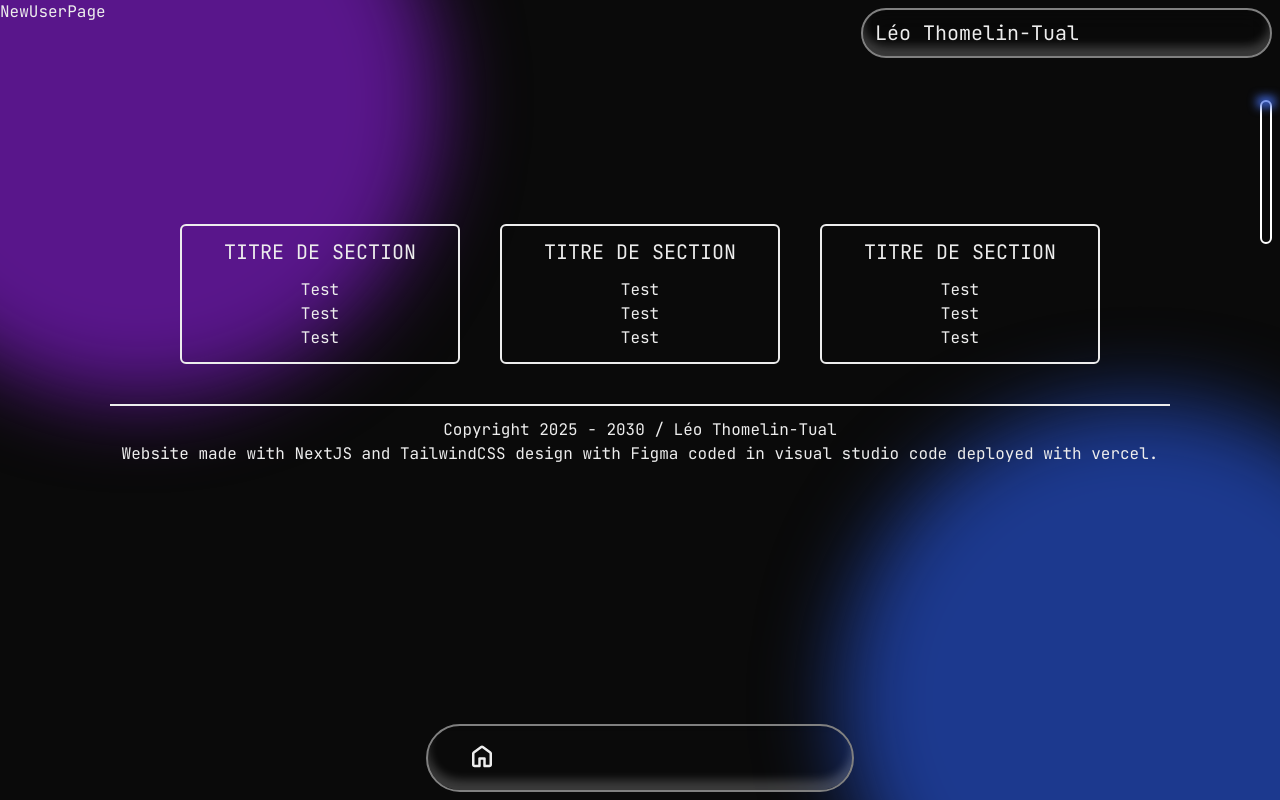
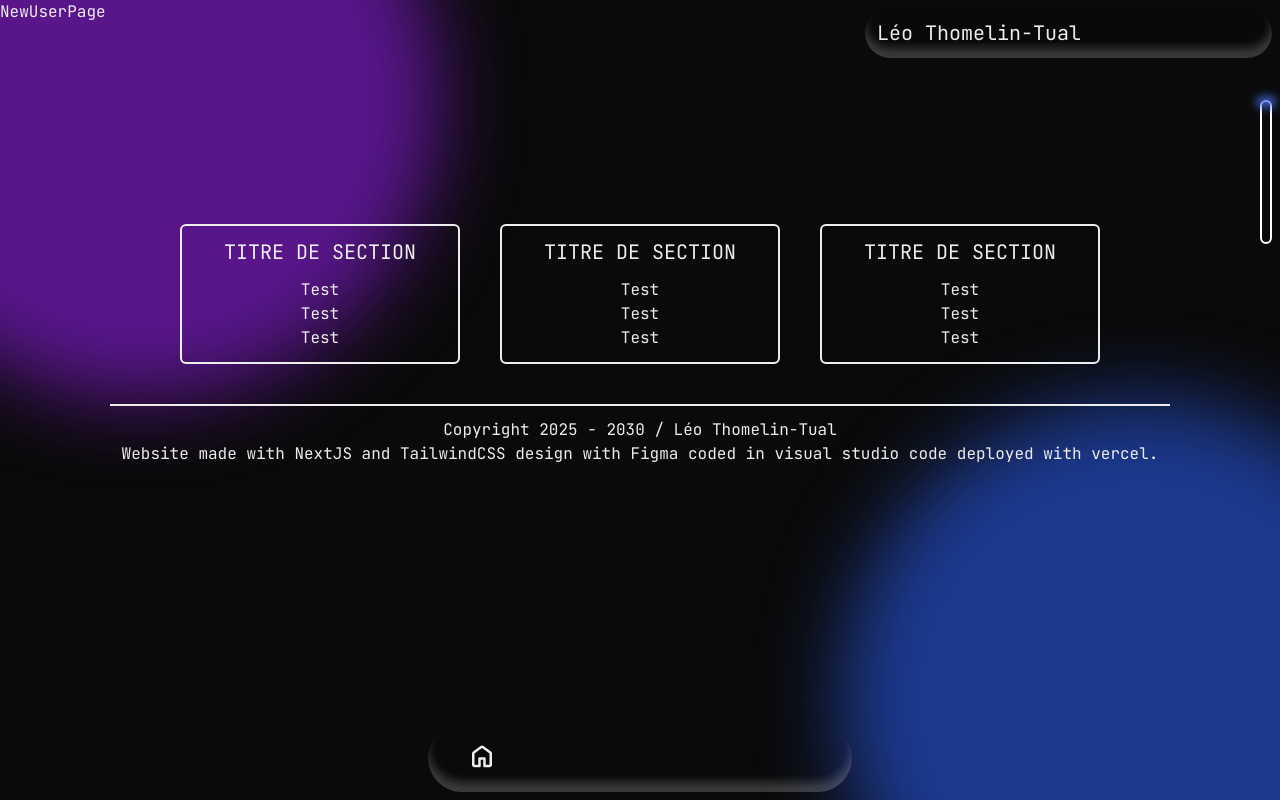
Before and after one commit to Leo-ThomelinTual/portfolio-app-v2, a Next.js app: page /skills/new in a window 1280 px wide. Built offline with nearby package versions, Linux system fonts and the light colour scheme; some icons are missing.

Commit message:
Ajoute du framework lucide-react. Rework navbar, topbar

```diff
--- a/app/components/Navbar/NavbarNew.tsx
+++ b/app/components/Navbar/NavbarNew.tsx
@@ -3,7 +3,7 @@ import { Icon } from "@iconify/react";
 
 const NavbarNew = () => {
   return (
-    <nav className="transition-h-border ease group/gap fixed inset-x-1/2 bottom-2 z-50 flex h-17 w-max -translate-x-1/2 justify-center overflow-hidden rounded-full border-2 border-(--color-border-muted) bg-(--background-transparency) shadow-[inset_0px_-10px_10px] shadow-white/20 backdrop-blur-xs duration-400 hover:h-20 hover:border-(--color-border)">
+    <nav className="transition-h-border ease group/gap fixed inset-x-1/2 bottom-2 z-50 flex h-17 w-max -translate-x-1/2 justify-center overflow-hidden rounded-full border-0 border-(--color-border-muted) bg-(--background-transparency) shadow-[inset_0px_-10px_10px] shadow-white/20 backdrop-blur-xs transition-shadow duration-400 hover:h-20 hover:border-(--color-border) hover:shadow-[inset_0px_0px_10px]">
       <div className="transition-gap ease flex items-center gap-0 px-5 duration-300 group-hover/gap:gap-5 md:gap-0">
         <Link
           href="/"
--- a/app/components/Topbar/Social.tsx
+++ b/app/components/Topbar/Social.tsx
@@ -9,21 +9,21 @@ const Social = () => {
         className="transition-scale ease duration-300 hover:scale-110"
         href="/"
       >
-        <Icon fontSize={25} icon="mdi:github" />
+        <Icon className="shrink-0" fontSize={25} icon="mdi:github" />
       </Link>
 
       <Link
         className="transition-scale ease duration-300 hover:scale-110"
         href="/"
       >
-        <Icon fontSize={25} icon="devicon:linkedin" />
+        <Icon className="shrink-0" fontSize={25} icon="devicon:linkedin" />
       </Link>
 
       <Link
         className="transition-scale ease duration-300 hover:scale-110"
         href="/"
       >
-        <Icon fontSize={25} icon="devicon:facebook" />
+        <Icon className="shrink-0" fontSize={25} icon="devicon:facebook" />
       </Link>
     </div>
   );
--- a/app/components/Topbar/TopbarNew.tsx
+++ b/app/components/Topbar/TopbarNew.tsx
@@ -3,7 +3,7 @@ import Link from "next/link";
 import Social from "./Social";
 const TopbarNew = () => {
   return (
-    <header className="transition-border ease xs:left-2 fixed top-2 z-50 flex h-12.5 w-max items-center justify-between gap-10 rounded-full border-2 border-(--color-border-muted) bg-(--transparency-background) px-3 shadow-[inset_0px_-10px_10px] shadow-white/20 backdrop-blur-md duration-300 hover:border-(--color-border) md:right-2">
+    <header className="ease xs:left-2 fixed top-2 z-50 flex h-12.5 w-max items-center justify-between gap-10 rounded-full border-0 border-(--color-border-muted) bg-(--transparency-background) px-3 shadow-[inset_0px_-10px_10px] shadow-white/20 backdrop-blur-md transition-shadow duration-300 hover:border-(--color-border) hover:shadow-[inset_5px_5px_10px] md:right-2">
       <Link href="/" className="flex gap-3 text-xl">
         Léo Thomelin-Tual
       </Link>
--- a/app/layout.tsx
+++ b/app/layout.tsx
@@ -1,5 +1,5 @@
+import { JetBrains_Mono } from "next/font/google";
 import type { Metadata } from "next";
-import { JetBrains_Mono } from "next/font/google";
 
 import "./globals.css";
 import Footer from "./components/Footer/Footer";
```
